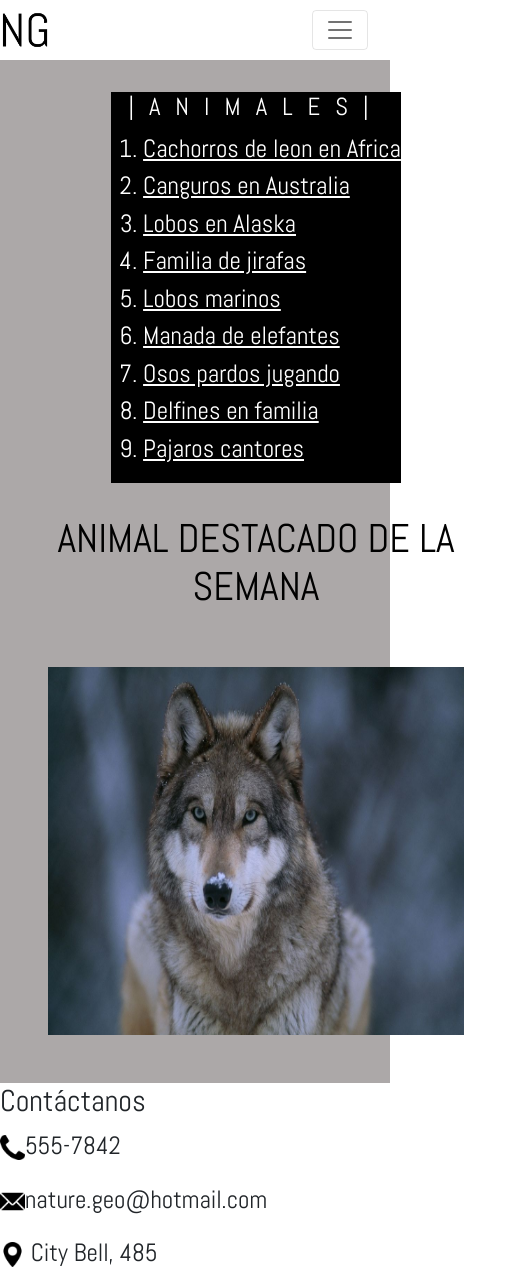
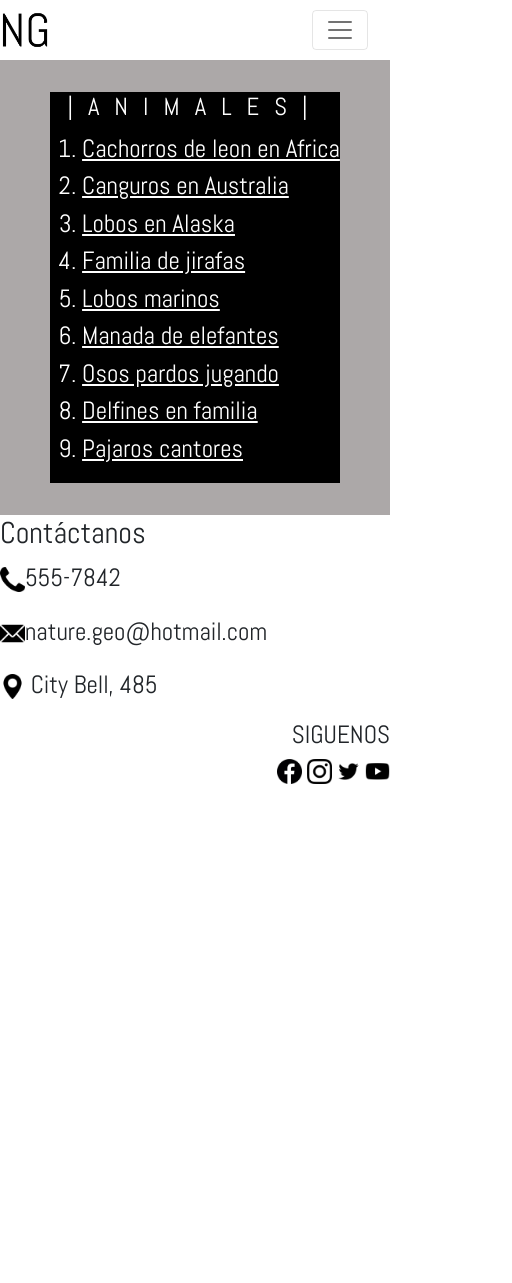
Before and after one commit to Josu9/nature_geo, a website: page pages/animales.html in a window 390 px wide. Shown: the top 1283 px of the page, 512 px wide, since content can reach past the window. After the commit the page ends 844 px from the top, so only its background shows below. Drawn offline with nearby package versions, Linux system fonts and the light colour scheme; a web font is replaced by a local one.

Commit message:
Responsive mejorado

```diff
--- a/sass/style.scss
+++ b/sass/style.scss
@@ -383,9 +383,7 @@
     /*ANIMALES*/
     .grid__animales{
         grid-template-columns: 1fr ;
-        grid-template-rows: 1fr ;
         grid-template-areas: "top"
-                            "dest"
     }
 
     .topAnimales__video{
@@ -393,22 +391,9 @@
     }
 
     .destacado{
-        display: flex;
-        flex-direction: column;
+        display:none;
     }
-    .destacado__contenido{
-        display: flex;
-        flex-direction: column;
-        img{
-            width: 28rem;
-            height: 25rem;
-            padding:1rem;
-            }
-        div{
-            display: none;
-        }
 
-    }
 
     .videos{
         display: none;
```
Also changed, not shown: css/estilo.css.
